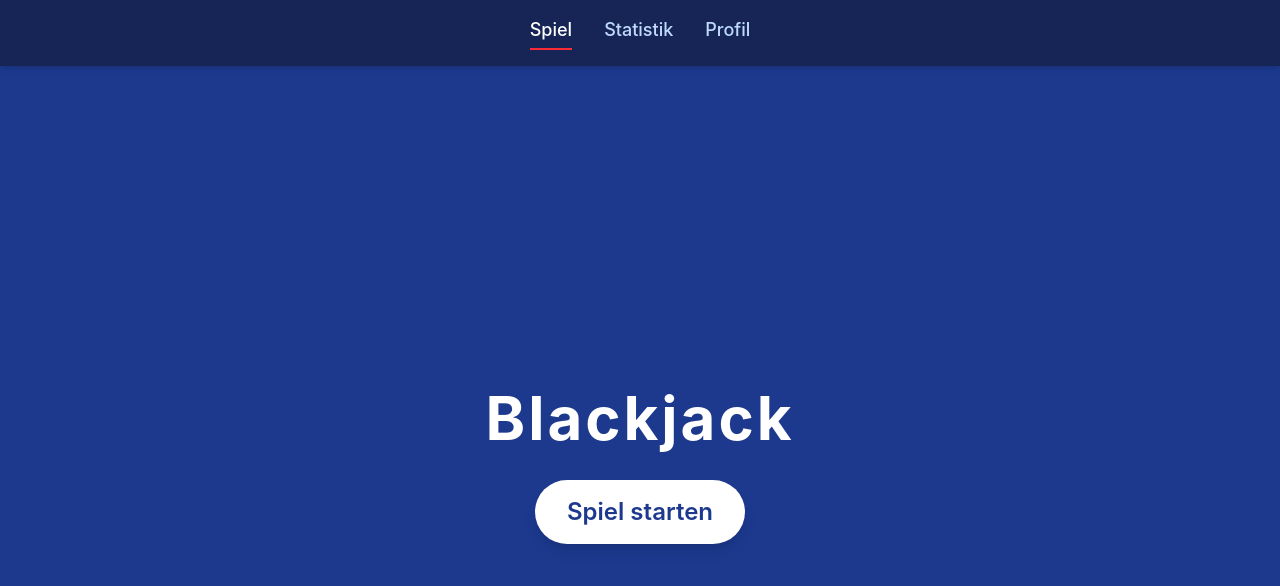
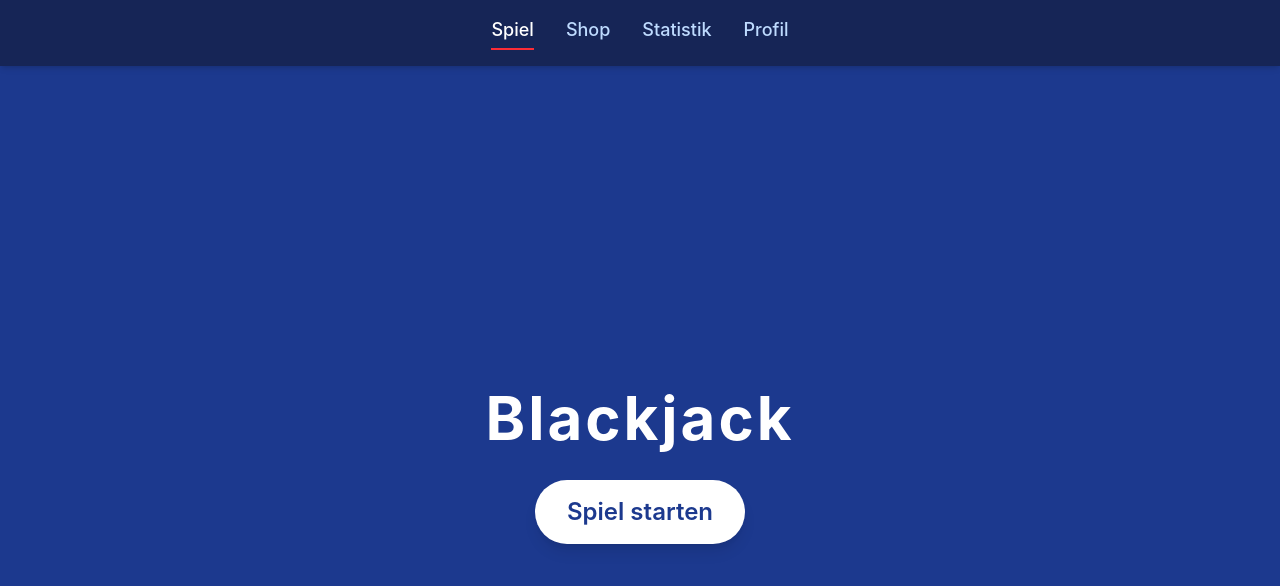
Before and after one commit to LeFrei/blackjack, a SvelteKit app: page / in a window 1280 px wide. Shown: the top 586 px of the page. Built offline with nearby package versions, Linux system fonts and the light colour scheme.

Commit message:
Update +layout.svelte

```diff
--- a/src/routes/+layout.svelte
+++ b/src/routes/+layout.svelte
@@ -14,6 +14,7 @@
 
 	let links = [
 		{ href: `${base}/`, label: 'Spiel' },
+		{ href: `${base}/shop`, label: 'Shop' },
 		{ href: `${base}/stats`, label: 'Statistik' },
 		{ href: `${base}/profile`, label: 'Profil' }
 	];
```
